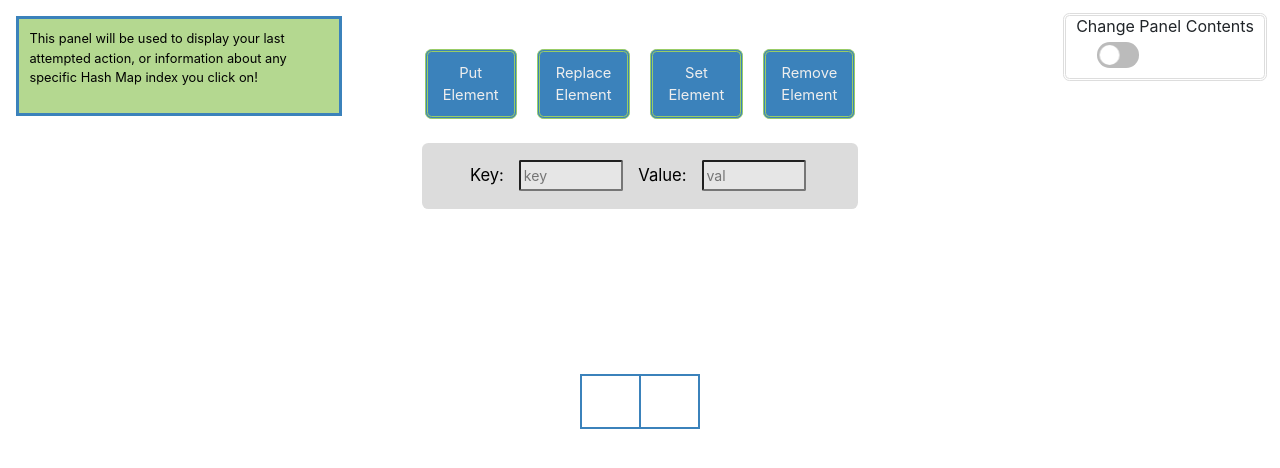
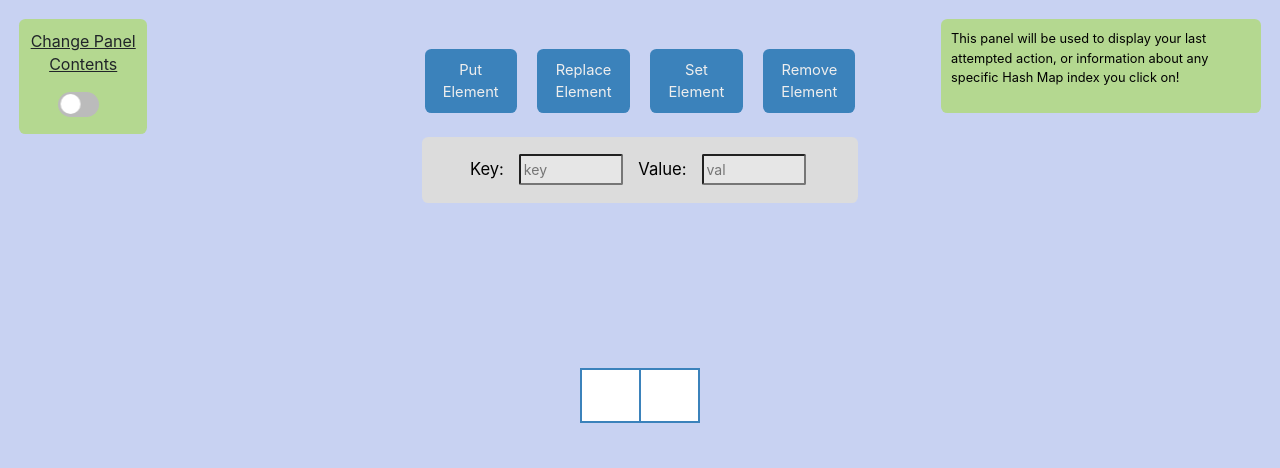
Before and after one commit to sebastianmorgan951/HashMapVisualizerDeployed, a React app: page / in a window 1280 px wide. Shown: the top 468 px of the page. Built offline with nearby package versions, Linux system fonts and the light colour scheme.

Commit message:
Changing visuals

```diff
--- a/src/App.css
+++ b/src/App.css
@@ -1,38 +1,8 @@
 .App {
+  position: absolute;
+  margin: 0vw;
   text-align: center;
+  background-color: #c8d2f2;
+  height: 100vh;
+  width: 100vw;
 }
-
-.App-logo {
-  height: 40vmin;
-  pointer-events: none;
-}
-
-@media (prefers-reduced-motion: no-preference) {
-  .App-logo {
-    animation: App-logo-spin infinite 20s linear;
-  }
-}
-
-.App-header {
-  background-color: #282c34;
-  min-height: 100vh;
-  display: flex;
-  flex-direction: column;
-  align-items: center;
-  justify-content: center;
-  font-size: calc(10px + 2vmin);
-  color: white;
-}
-
-.App-link {
-  color: #61dafb;
-}
-
-@keyframes App-logo-spin {
-  from {
-    transform: rotate(0deg);
-  }
-  to {
-    transform: rotate(360deg);
-  }
-}
--- a/src/HashMapVisualizer/Entry/Entry.css
+++ b/src/HashMapVisualizer/Entry/Entry.css
@@ -11,4 +11,5 @@
   text-overflow:ellipsis;
   text-align: left;
   font-size: 0.9vw;
+  background-color: white;
 }
--- a/src/HashMapVisualizer/HashMapVisualizer.css
+++ b/src/HashMapVisualizer/HashMapVisualizer.css
@@ -17,12 +17,12 @@
 .button_panel {
   margin-top: 3vw;
   padding: 0vw;
+  position: relative;
 }
 
 .button {
   background-color: rgb(59, 130, 187);
   border-radius: 0.5vw;
-  border: 0.25vw double #99CC66;
   color: #eeeeee;
   text-align: center;
   font-size: 1.15vw;
@@ -103,11 +103,20 @@
 
 .switch_box_panel {
   border-radius: 0.5vw;
-  border: 0.3vw double #dddddd;
+  background-color: #B4D890;
   padding: 0.81vw;
   position: absolute;
   text-align: center;
-  line-height: 0;
-  right: 1vw;
-  top: 1vw;
+  line-height: 1.8vw;
+  text-decoration: underline;
+  left: 1.5vw;
+  top: 1.5vw;
+  width: 10vw;
+  margin: 0vw;
 }
+
+.button_switch_pos {
+  position: relative;
+  left: -2vw;
+  margin: 0vw;
+}
--- a/src/HashMapVisualizer/HashMapVisualizer.jsx
+++ b/src/HashMapVisualizer/HashMapVisualizer.jsx
@@ -323,7 +323,7 @@ export default class HashMapVisualizer extends Component {
         <div  className="switch_box_panel">
           <p>Change Panel Contents</p>
           <Switch theme="default"
-            className="d-flex"
+            className="button_switch_pos"
             enabled={wantIndexPanel}
             onStateChanged={this.toggleNotifications}
           />
--- a/src/HashMapVisualizer/InfoPanel/InfoPanel.css
+++ b/src/HashMapVisualizer/InfoPanel/InfoPanel.css
@@ -2,10 +2,10 @@
   background-color: #B4D890;
   color: black;
   width:25vw;
-  outline: 0.25vw solid rgb(59, 130, 187);
   position: absolute;
+  border-radius: 0.5vw;
   top: 1.5vw;
-  left: 1.5vw;
+  right: 1.5vw;
   text-align: left;
   padding: 0.8vw;
   font-size: 1vw;
```
